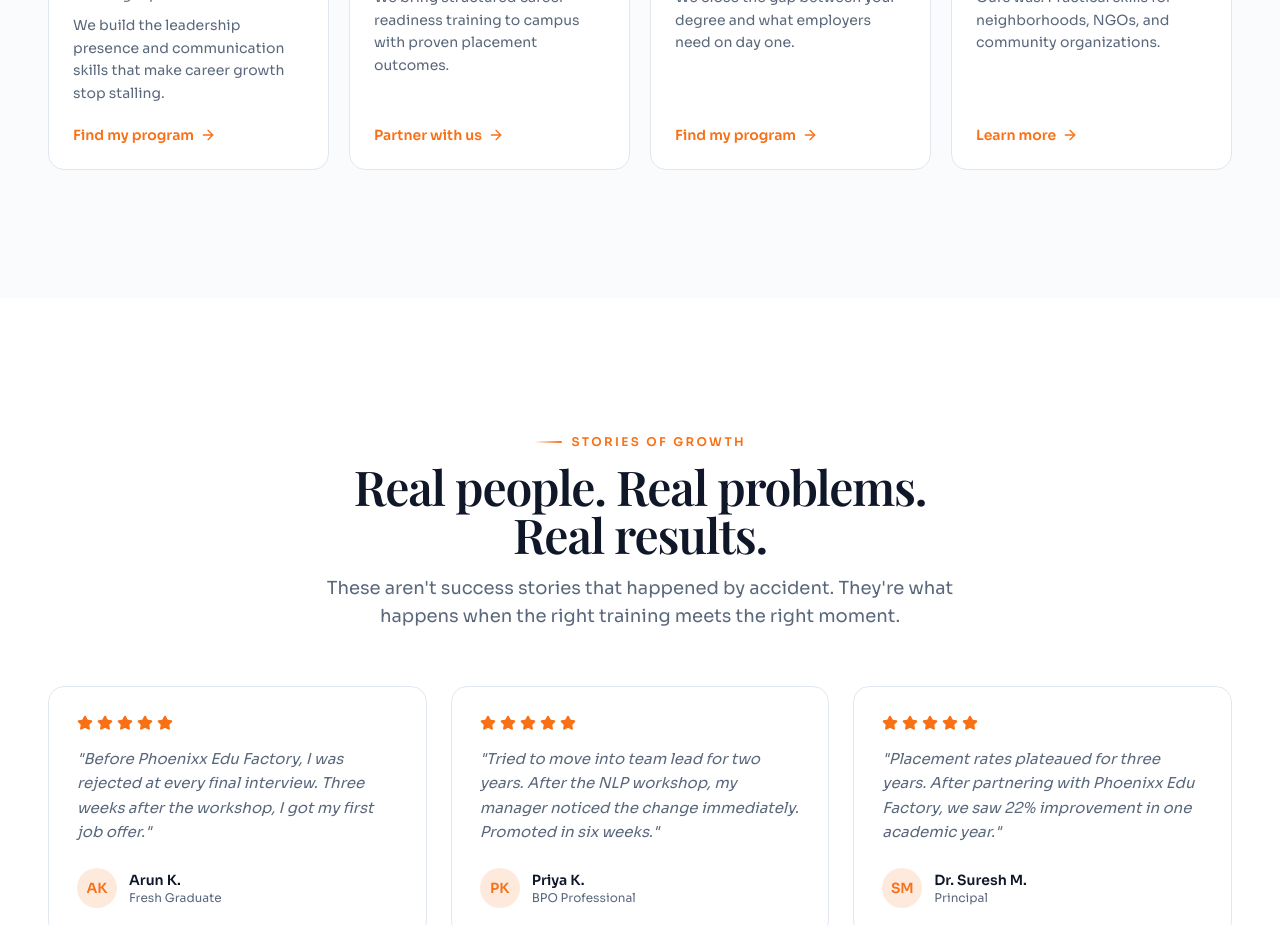
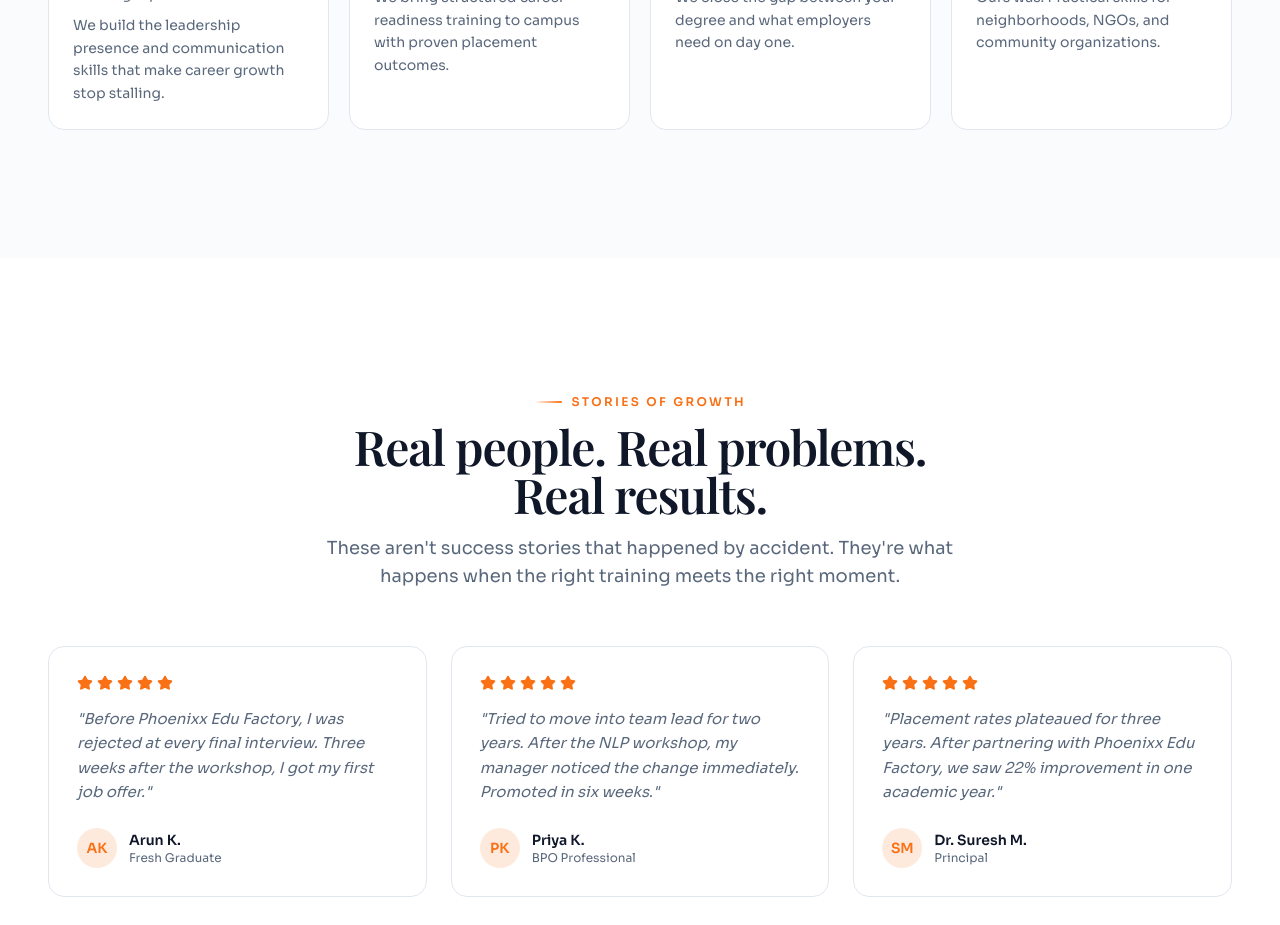
Before and after one commit to ranjithui/Phoenixx_edu_factory, a React (Vite) app: page / in a window 1280 px wide. Shown: the part 3960-4885 px from the top of the page. Built offline with nearby package versions, Linux system fonts and the light colour scheme.

Commit message:
Remove ScrollZigzag overlay and Who We Serve card CTAs
Co-Authored-By: Claude Opus 4.8 (1M context) <noreply@anthropic.com>

```diff
--- a/src/App.tsx
+++ b/src/App.tsx
@@ -11,7 +11,6 @@ import { Testimonials } from "./components/Testimonials"
 import { ClientLogos } from "./components/ClientLogos"
 import { Contact } from "./components/Contact"
 import { Footer } from "./components/Footer"
-import { ScrollZigzag } from "./components/ScrollZigzag"
 import { FloatingCTA } from "./components/FloatingCTA"
 import { ServicePage } from "./components/ServicePage"
 
@@ -42,9 +41,6 @@ function ScrollToTop() {
 }
 
 function App() {
-  const { pathname } = useLocation()
-  const isHome = pathname === "/"
-
   return (
     <div className="relative flex min-h-screen flex-col overflow-x-hidden bg-background">
       <ScrollToTop />
@@ -62,9 +58,6 @@ function App() {
 
       {/* footer — on every page */}
       <Footer />
-      {/* zigzag weaves between the home sections — home page only (its self-sizing
-          overlay would otherwise inflate the height of short service pages) */}
-      {isHome && <ScrollZigzag />}
       <FloatingCTA />
 
       {/* subtle grain texture for premium depth */}
--- a/src/components/Audience.tsx
+++ b/src/components/Audience.tsx
@@ -1,4 +1,4 @@
-import { GraduationCap, Briefcase, Building2, HeartHandshake, ArrowRight } from "lucide-react"
+import { GraduationCap, Briefcase, Building2, HeartHandshake } from "lucide-react"
 import { Reveal } from "./Reveal"
 
 const AUDIENCE = [
@@ -61,12 +61,6 @@ export function Audience() {
                 <h3 className="relative mt-4 text-lg font-semibold text-card-foreground">{a.title}</h3>
                 <p className="relative mt-2 text-sm italic leading-relaxed text-muted-foreground">{a.problem}</p>
                 <p className="relative mt-2 grow text-sm leading-relaxed text-muted-foreground">{a.solution}</p>
-                <a
-                  href="#contact"
-                  className="relative mt-5 inline-flex items-center gap-1.5 text-sm font-semibold text-primary transition-all hover:gap-2.5"
-                >
-                  {a.cta} <ArrowRight className="h-4 w-4" />
-                </a>
               </div>
             </Reveal>
           ))}
```
